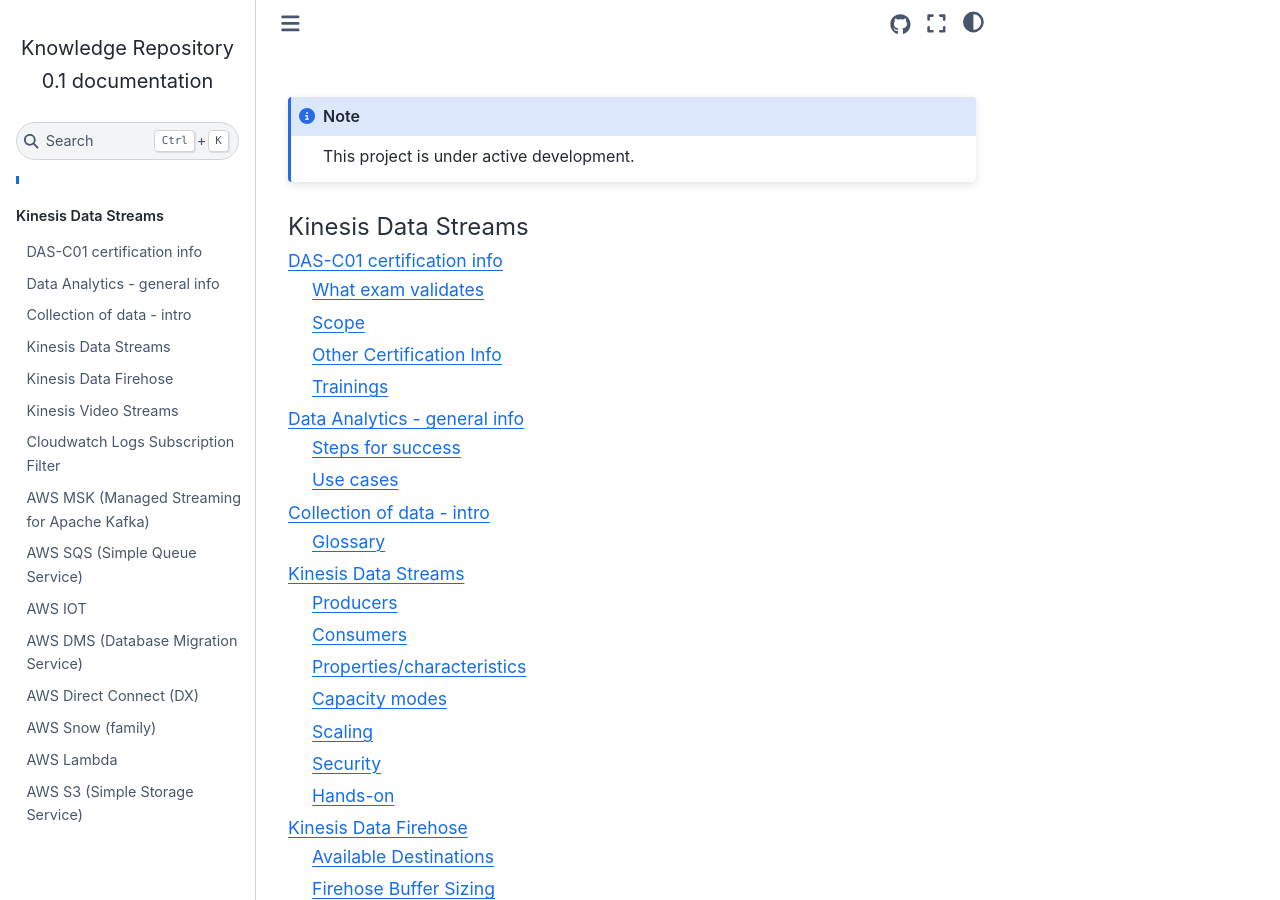
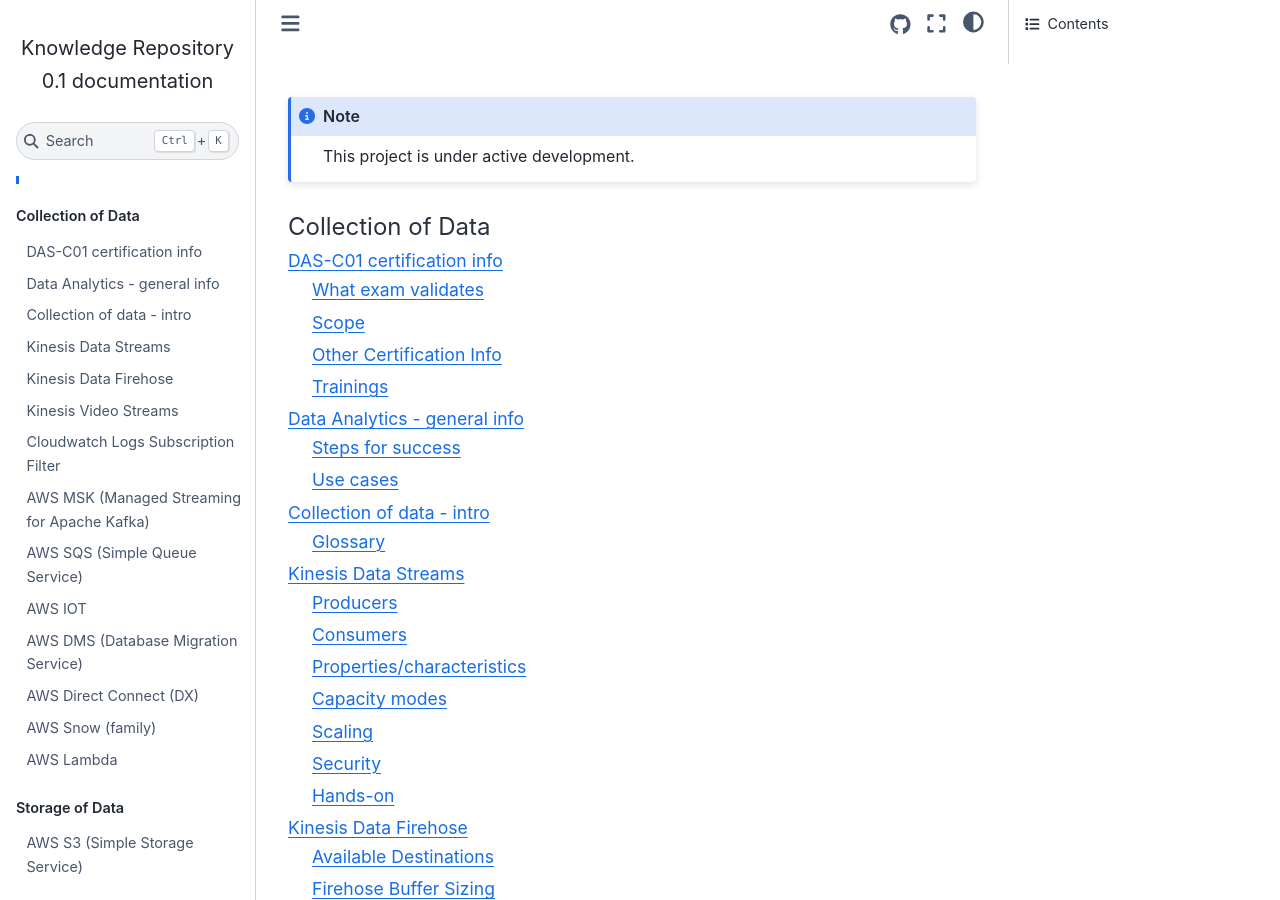
Before and after one commit to michalgromiec/knowledge-repository, a Sphinx documentation site: the page built from docs/source/index.rst, in a window 1280 px wide and 900 px high. Built offline with Sphinx 7.4.7 and the Sphinx Book theme 1.1.4, drawn with Linux system fonts in a browser that asks for light colours.

```diff
--- a/docs/source/index.rst
+++ b/docs/source/index.rst
@@ -5,10 +5,16 @@
 
 
 .. toctree::
-   :caption: Kinesis Data Streams
+   :caption: Collection of Data
    :maxdepth: 2
    :glob:
 
    aws_certified_data_analytics_specialty/notes/00 Certification/*
    aws_certified_data_analytics_specialty/notes/01 Collection of data/*
+
+.. toctree::
+   :caption: Storage of Data
+   :maxdepth: 2
+   :glob:
+
    aws_certified_data_analytics_specialty/notes/02 Storage of data/02.01 AWS S3.md
```
